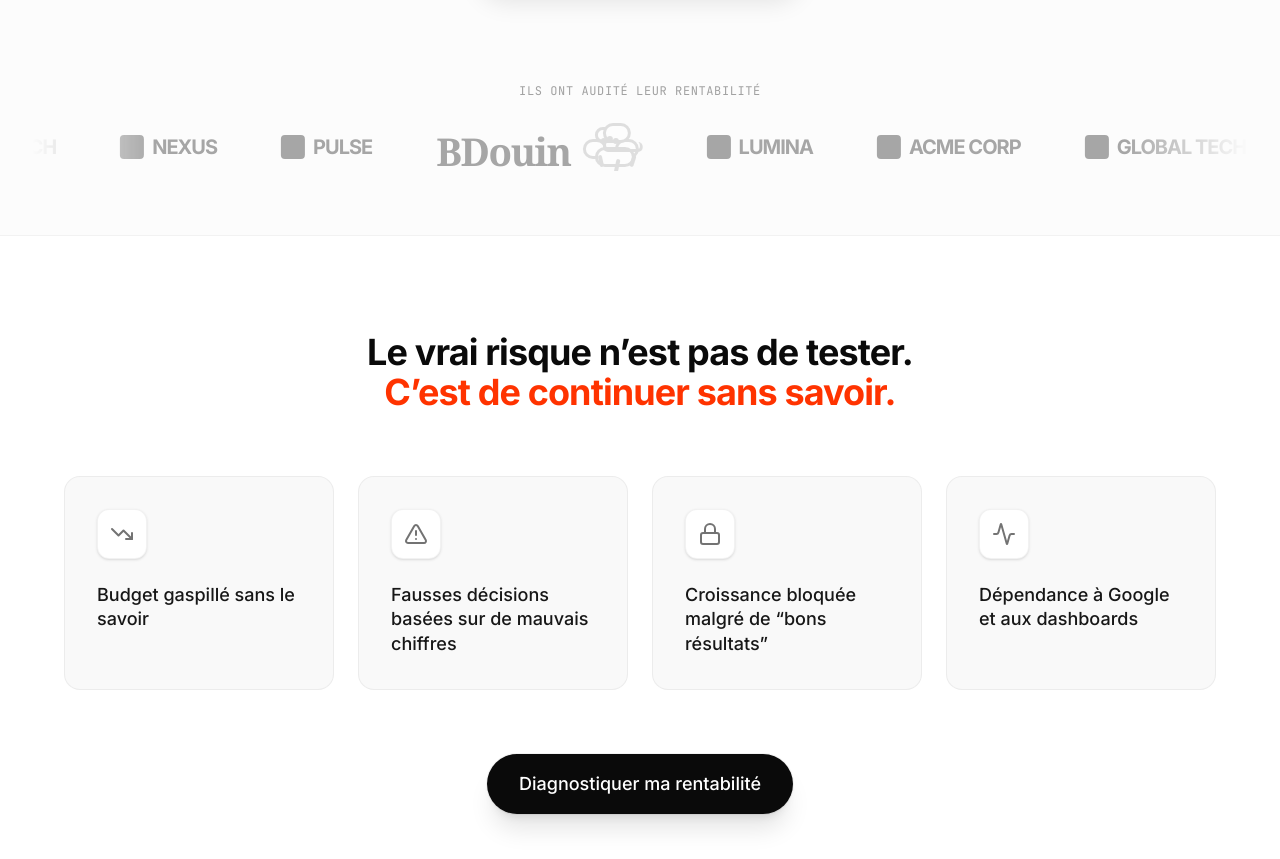
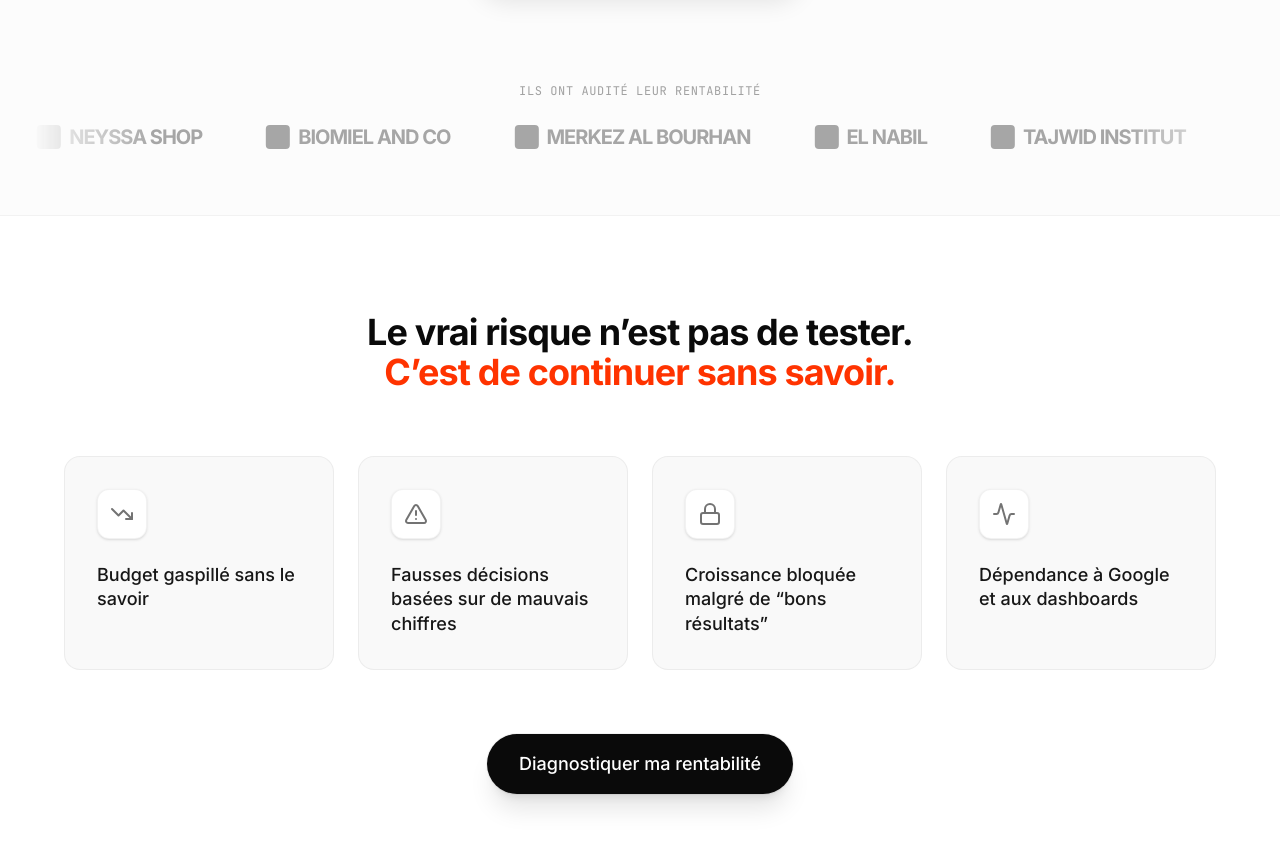
Before and after one commit to digitalfox703-rgb/Google-ads-LP, a Next.js app: page / in a window 1280 px wide. Shown: the part 1200-2059 px from the top of the page. Built offline with nearby package versions, Linux system fonts and the light colour scheme.

Commit message:
Remove BDouin logo from hero marquee

```diff
--- a/components/Hero.tsx
+++ b/components/Hero.tsx
@@ -73,12 +73,18 @@ export function Hero() {
           >
             {[...Array(2)].map((_, i) => (
               <div key={i} className="flex gap-16 items-center">
-                <LogoPlaceholder text="ACME CORP" />
-                <LogoPlaceholder text="GLOBAL TECH" />
-                <LogoPlaceholder text="NEXUS" />
-                <LogoPlaceholder text="PULSE" />
-                <BDouinLogo />
-                <LogoPlaceholder text="LUMINA" />
+                <LogoPlaceholder text="BDOUIN (MUSLIM SHOW)" />
+                <LogoPlaceholder text="DC JEANS" />
+                <LogoPlaceholder text="MAKTABA TAWHID" />
+                <LogoPlaceholder text="NEYSSA SHOP" />
+                <LogoPlaceholder text="BIOMIEL AND CO" />
+                <LogoPlaceholder text="MERKEZ AL BOURHAN" />
+                <LogoPlaceholder text="EL NABIL" />
+                <LogoPlaceholder text="TAJWID INSTITUT" />
+                <LogoPlaceholder text="MIEL ET VERTUS" />
+                <LogoPlaceholder text="FRANCE MEKKAH" />
+                <LogoPlaceholder text="SAYF" />
+
               </div>
             ))}
           </motion.div>
@@ -96,27 +102,3 @@ function LogoPlaceholder({ text }: { text: string }) {
     </div>
   );
 }
-
-function BDouinLogo() {
-  return (
-    <div className="flex items-end gap-2 text-neutral-800">
-      <span className="font-serif text-[2.4rem] font-semibold leading-none tracking-[-0.04em]">
-        BDouin
-      </span>
-      <div className="relative mb-1 h-11 w-16 shrink-0 opacity-80">
-        <div className="absolute left-4 top-1 h-4 w-7 rounded-full border-[3px] border-neutral-400 bg-white" />
-        <div className="absolute left-1 top-4 h-5 w-6 rounded-full border-[3px] border-neutral-400 bg-white" />
-        <div className="absolute right-1 top-4 h-5 w-6 rounded-full border-[3px] border-neutral-400 bg-white" />
-        <div className="absolute left-6 top-0 h-5 w-7 rounded-full border-[3px] border-neutral-400 bg-white" />
-        <div className="absolute left-4 top-6 h-5 w-10 rounded-full border-[3px] border-neutral-400 bg-white" />
-        <div className="absolute left-[22px] top-[15px] h-1.5 w-1.5 rounded-full bg-neutral-400" />
-        <div className="absolute left-[28px] top-[13px] h-1.5 w-1.5 rounded-full bg-neutral-400" />
-        <div className="absolute left-[34px] top-[15px] h-1.5 w-1.5 rounded-full bg-neutral-400" />
-        <div className="absolute left-[24px] top-[19px] h-2.5 w-10 rounded-full border-[3px] border-neutral-400 border-t-0" />
-        <div className="absolute left-5 top-8 h-3 w-1 -rotate-12 rounded-full bg-neutral-400" />
-        <div className="absolute left-9 top-9 h-4 w-1 rotate-12 rounded-full bg-neutral-400" />
-        <div className="absolute left-13 top-8 h-3 w-1 rotate-[18deg] rounded-full bg-neutral-400" />
-      </div>
-    </div>
-  );
-}
```
